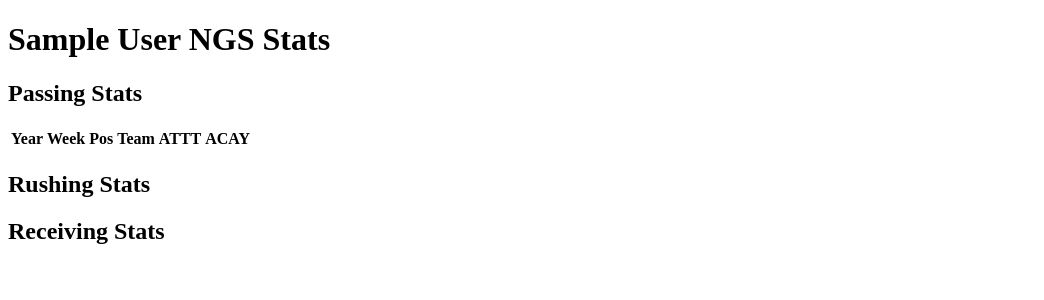
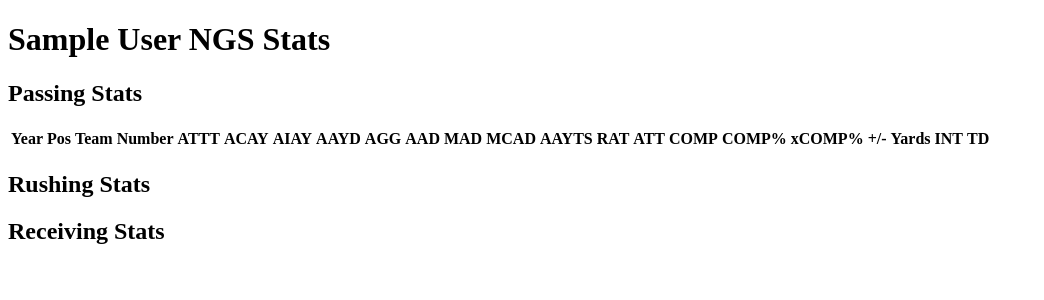
Before and after one commit to mjester93/nfl-next-gen-stats, a Django app: page /player/1/ in a window 1280 px wide. Shown: the top 300 px of the page, without its empty margins (0-1044 px from the left). Run offline with Django 3.2, Linux system fonts and the light colour scheme; tables that the repository leaves empty hold one stand-in row (values such as "Sample post"); lists and menus that the app fills with data are empty.

Commit message:
passer stats table

```diff
--- a/nfl_next_gen_stats/templates/nfl_next_gen_stats/player.html
+++ b/nfl_next_gen_stats/templates/nfl_next_gen_stats/player.html
@@ -11,11 +11,27 @@
                 <thead>
                     <tr>
                         <th>Year</th>
-                        <th>Week</th>
                         <th>Pos</th>
                         <th>Team</th>
+                        <th>Number</th>
                         <th title="Average Time To Throw">ATTT</th>
                         <th title="Average Completed Air Yards">ACAY</th>
+                        <th title="Average Intended Air Yards">AIAY</th>
+                        <th title="Average Air Yards Differential">AAYD</th>
+                        <th title="Aggressiveness">AGG</th>
+                        <th title="Average Air Distance">AAD</th>
+                        <th title="Max Air Distance">MAD</th>
+                        <th title="Max Completed Air Distance">MCAD</th>
+                        <th title="Average Air Yards To Sticks">AAYTS</th>
+                        <th title="Passer Rating">RAT</th>
+                        <th title="Attempts">ATT</th>
+                        <th title="Completions">COMP</th>
+                        <th title="Completion Percentage">COMP%</td>
+                        <th title="Expected Completion Percentage">xCOMP%</td>
+                        <th title="Completion Percentage Above Expectation">+/-</th>
+                        <th title="Passing Yards">Yards</th>
+                        <th title="Interceptions">INT</th>
+                        <th title="Passing Touchdowns">TD</th>
                     </tr>
                 </thead>
                 <tbody>
@@ -23,11 +39,27 @@
                         {% if stat.week == 0%}
                             <tr>
                                 <td>{{ stat.season }}</td>
-                                <td>{{ stat.week }}</td>
                                 <td>{{ stat.position }}</td>
                                 <td>{{ stat.team }}</td>
+                                <td>{{ stat.player_jersey_number }}</td>
                                 <td>{{ stat.avg_time_to_throw|floatformat:2 }}</td>
                                 <td>{{ stat.avg_completed_air_yards|floatformat:2 }}</td>
+                                <td>{{ stat.avg_intended_air_yards|floatformat:2 }}</td>
+                                <td>{{ stat.avg_air_yards_differential|floatformat:2 }}</td>
+                                <td>{{ stat.aggressiveness|floatformat:2 }}</td>
+                                <td>{{ stat.avg_air_distance|floatformat:2 }}</td>
+                                <td>{{ stat.max_air_distance|floatformat:2 }}</td>
+                                <td>{{ stat.max_completed_air_distance|floatformat:2 }}</td>
+                                <td>{{ stat.avg_air_yards_to_sticks|floatformat:2 }}</td>
+                                <td>{{ stat.passer_rating|floatformat:2 }}</td>
+                                <td>{{ stat.attempts }}</td>
+                                <td>{{ stat.completions }}</td>
+                                <td>{{ stat.completion_percentage|floatformat:2 }}%</td>
+                                <td>{{ stat.expected_completion_percentage|floatformat:2 }}%</td>
+                                <td>{{ stat.completion_percentage_above_expectation|floatformat:2 }}%</td>
+                                <td>{{ stat.pass_yards }}</td>
+                                <td>{{ stat.interceptions }}</td>
+                                <td>{{ stat.pass_touchdowns }}</td>
                             </tr>
                         {% endif %}
                     {% endfor %}
```
